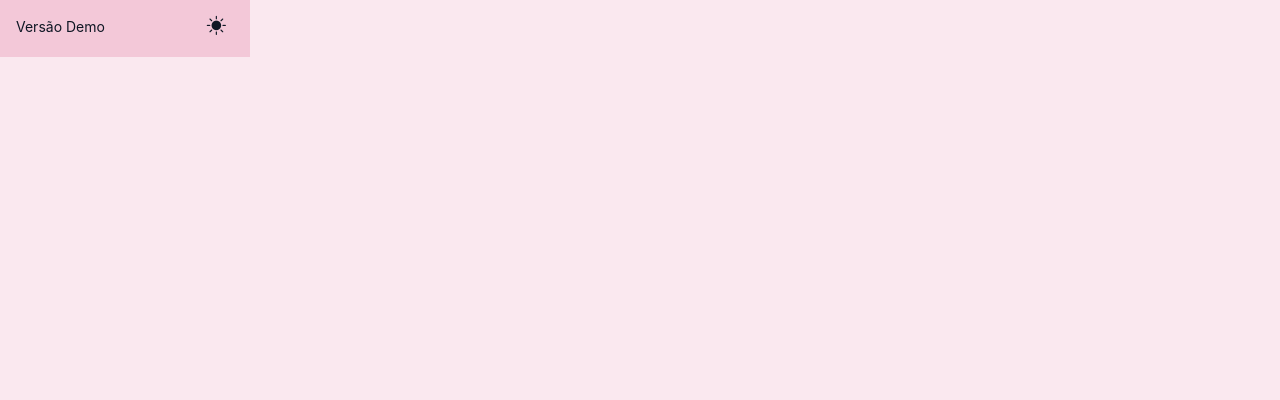
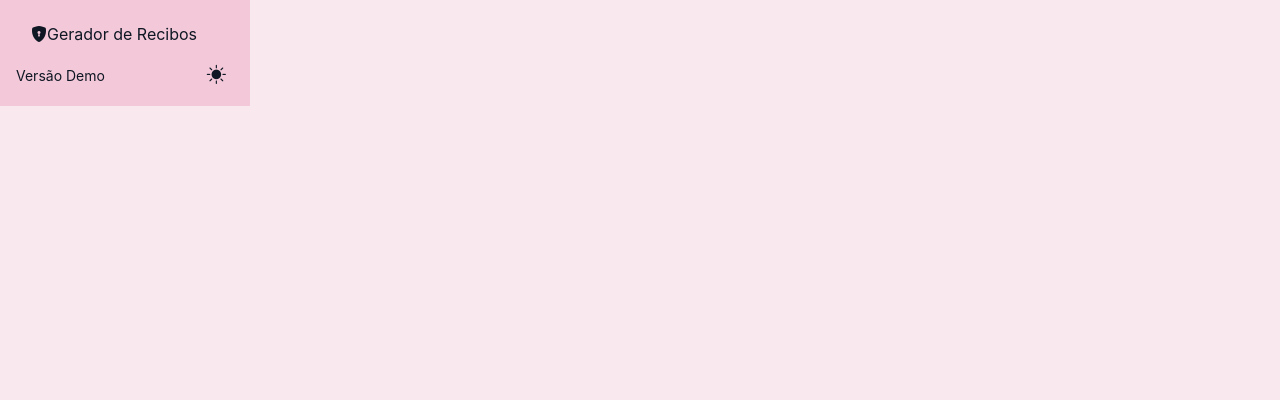
Before and after one commit to psigiovana/sistema_clinica, a plain HTML site: page index.html in a window 1280 px wide. Shown: the part 400-800 px from the top of the page. Drawn offline with nearby package versions, Linux system fonts and the light colour scheme.

Commit message:
Update index.html

```diff
--- a/index.html
+++ b/index.html
@@ -60,6 +60,7 @@
     <a href="#" data-view="finance"><i class="bi bi-currency-dollar"></i> Financeiro</a>
     <a href="https://psigiovana.github.io/psi.giovana/"><i class="bi bi-file-text-fill"></i> Contratos</a>
     <a href="#" data-view="users"><i class="bi bi-shield-lock-fill"></i> Usuários</a>
+    <a href="https://psigiovana.github.io/recibo/"<i class="bi bi-shield-lock-fill" target="blank"></i> Gerador de Recibos</a>
     <div class="mt-auto d-flex justify-content-between align-items-center">
       <small>Versão Demo</small>
       <i class="bi bi-sun-fill theme-toggle" id="toggleTheme"></i>
```
